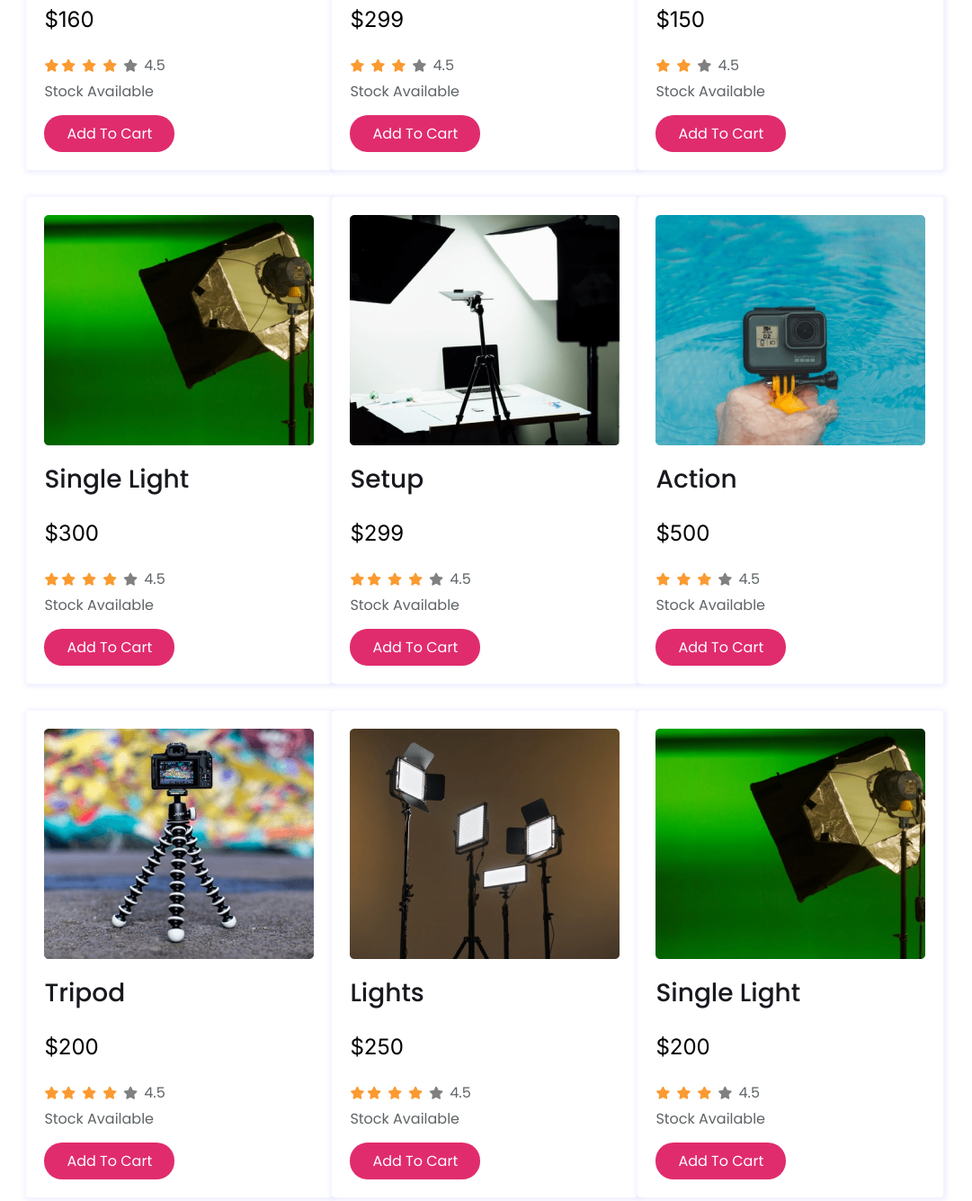
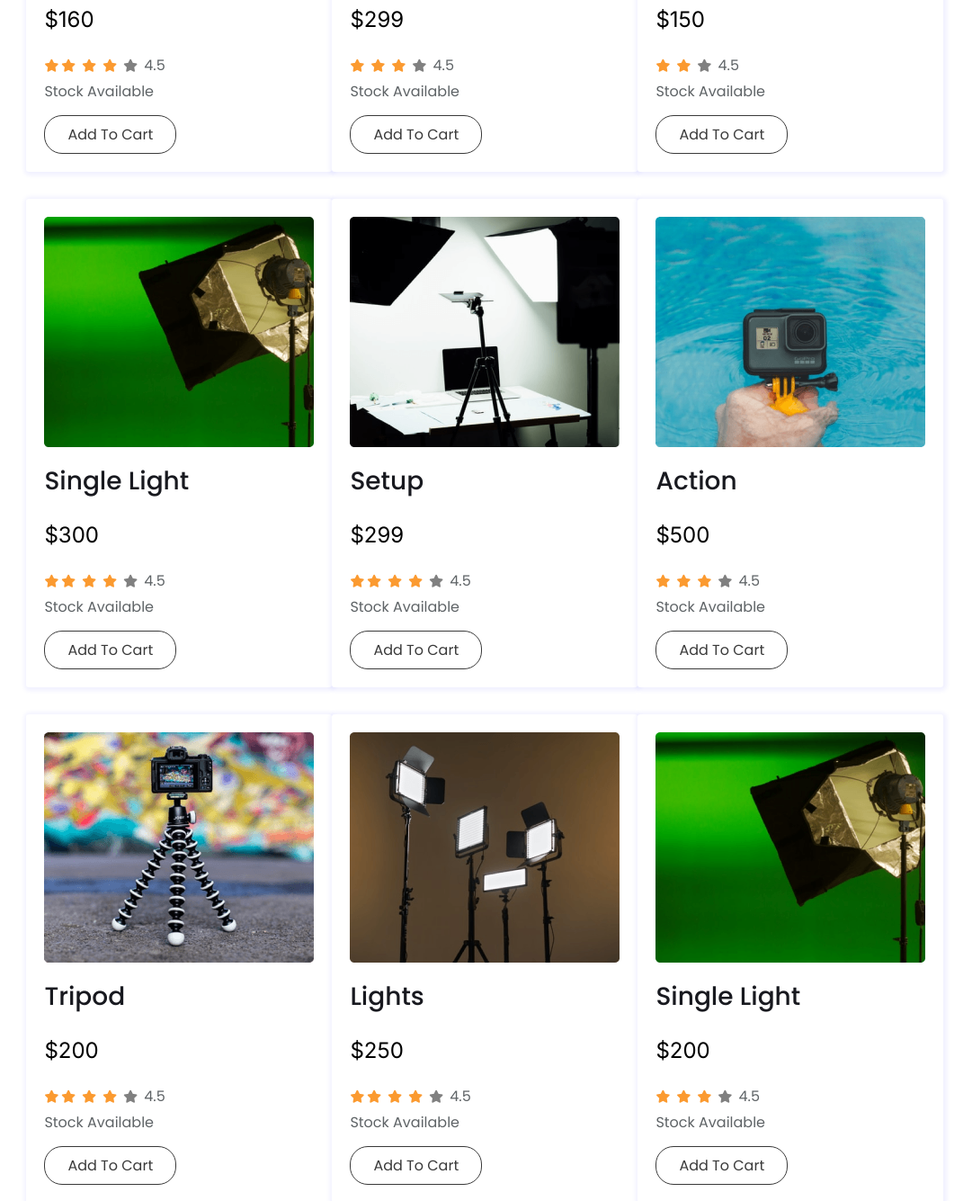
Before and after one commit to Mehedi-Hasan-design/influencer, a plain HTML site: page index.html in a window 1280 px wide. Shown: the part 1300-2635 px from the top of the page at 90% size, without its empty margins (105-1186 px from the left). Drawn offline with Linux system fonts and the light colour scheme.

Commit message:
Update index.html

```diff
--- a/index.html
+++ b/index.html
@@ -96,7 +96,7 @@
                             <p class="collection-price">$160</p>
                             <p class="collection-rating"><i class="fas fa-star filled"></i><i class="fas fa-star filled"></i> <i class="fas fa-star filled"></i> <i class="fas fa-star filled"></i> <i class="fas fa-star empty"></i>  <span>4.5</span></p>
                             <p class="collection-opporunity">Stock Available</p>
-                            <a href="" class="btn-radious">Add To Cart</a>
+                             <a href="" class="btn-radious-cart">Add To Cart</a>
                      </div>
                      <div class="collection">
                             <img src="img/product/drone.png" alt="">
@@ -104,7 +104,7 @@
                             <p class="collection-price">$299</p>
                             <p class="collection-rating"></i><i class="fas fa-star filled"></i> <i class="fas fa-star filled"></i> <i class="fas fa-star filled"></i> <i class="fas fa-star empty"></i>  <span>4.5</span></p>
                             <p class="collection-opporunity">Stock Available</p>
-                            <a href="" class="btn-radious">Add To Cart</a>
+                             <a href="" class="btn-radious-cart">Add To Cart</a>
                      </div>
                      <div class="collection">
                             <img src="img/product/mic.png" alt="">
@@ -112,7 +112,7 @@
                             <p class="collection-price">$150</p>
                             <p class="collection-rating"> <i class="fas fa-star filled"></i> <i class="fas fa-star filled"></i> <i class="fas fa-star empty"></i>  <span>4.5</span></p>
                             <p class="collection-opporunity">Stock Available</p>
-                            <a href="" class="btn-radious">Add To Cart</a>
+                             <a href="" class="btn-radious-cart">Add To Cart</a>
                      </div>
                      <div class="collection">
                             <img src="img/product/single-light.png" alt="">
@@ -120,7 +120,7 @@
                             <p class="collection-price">$300</p>
                             <p class="collection-rating"><i class="fas fa-star filled"></i><i class="fas fa-star filled"></i> <i class="fas fa-star filled"></i> <i class="fas fa-star filled"></i> <i class="fas fa-star empty"></i>  <span>4.5</span></p>
                            <p class="collection-opporunity">Stock Available</p>
-                            <a href="" class="btn-radious">Add To Cart</a>
+                             <a href="" class="btn-radious-cart">Add To Cart</a>
                      </div>
                      <div class="collection">
                             <img src="img/product/setup.png" alt="">
@@ -128,7 +128,7 @@
                             <p class="collection-price">$299</p>
                             <p class="collection-rating"><i class="fas fa-star filled"></i><i class="fas fa-star filled"></i> <i class="fas fa-star filled"></i> <i class="fas fa-star filled"></i> <i class="fas fa-star empty"></i>  <span>4.5</span></p>
                             <p class="collection-opporunity">Stock Available</p>
-                            <a href="" class="btn-radious">Add To Cart</a>
+                             <a href="" class="btn-radious-cart">Add To Cart</a>
                      </div>
                      <div class="collection">
                             <img src="img/product/action.png" alt="">
@@ -136,7 +136,7 @@
                             <p class="collection-price">$500</p>
                             <p class="collection-rating"><i class="fas fa-star filled"></i> <i class="fas fa-star filled"></i> <i class="fas fa-star filled"></i> <i class="fas fa-star empty"></i>  <span>4.5</span></p>
                             <p class="collection-opporunity">Stock Available</p>
-                            <a href="" class="btn-radious">Add To Cart</a>
+                             <a href="" class="btn-radious-cart">Add To Cart</a>
                      </div>
                      <div class="collection">
                             <img src="img/product/tripod.png" alt="">
@@ -144,7 +144,7 @@
                             <p class="collection-price">$200</p>
                             <p class="collection-rating"><i class="fas fa-star filled"></i><i class="fas fa-star filled"></i> <i class="fas fa-star filled"></i> <i class="fas fa-star filled"></i> <i class="fas fa-star empty"></i>  <span>4.5</span></p>
                             <p class="collection-opporunity">Stock Available</p>
-                            <a href="" class="btn-radious">Add To Cart</a>
+                             <a href="" class="btn-radious-cart">Add To Cart</a>
                      </div>
                      <div class="collection">
                             <img src="img/product/lights.png" alt="">
@@ -152,7 +152,7 @@
                             <p class="collection-price">$250</p>
                             <p class="collection-rating"><i class="fas fa-star filled"></i><i class="fas fa-star filled"></i> <i class="fas fa-star filled"></i> <i class="fas fa-star filled"></i> <i class="fas fa-star empty"></i>  <span>4.5</span></p>
                           <p class="collection-opporunity">Stock Available</p>
-                            <a href="" class="btn-radious">Add To Cart</a>
+                             <a href="" class="btn-radious-cart">Add To Cart</a>
                      </div>
                      <div class="collection">
                             <img src="img/product/single-light.png" alt="">
@@ -160,7 +160,7 @@
                             <p class="collection-price">$200</p>
                             <p class="collection-rating"><i class="fas fa-star filled"></i> <i class="fas fa-star filled"></i> <i class="fas fa-star filled"></i> <i class="fas fa-star empty"></i>  <span>4.5</span></p>
                            <p class="collection-opporunity">Stock Available</p>
-                            <a href="" class="btn-radious">Add To Cart</a>
+                           <a href="" class="btn-radious-cart">Add To Cart</a>
                      </div>
 
               </div>
```
